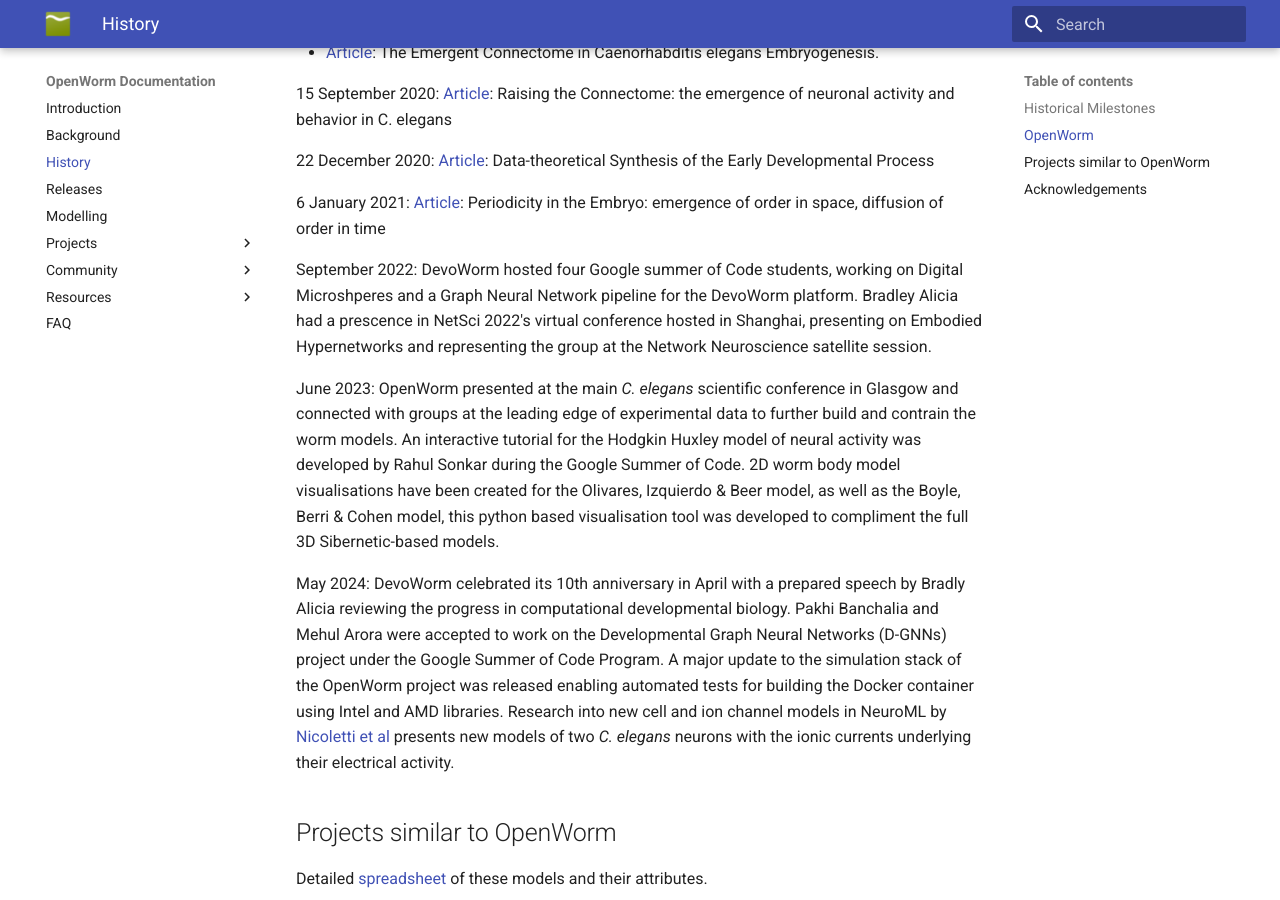
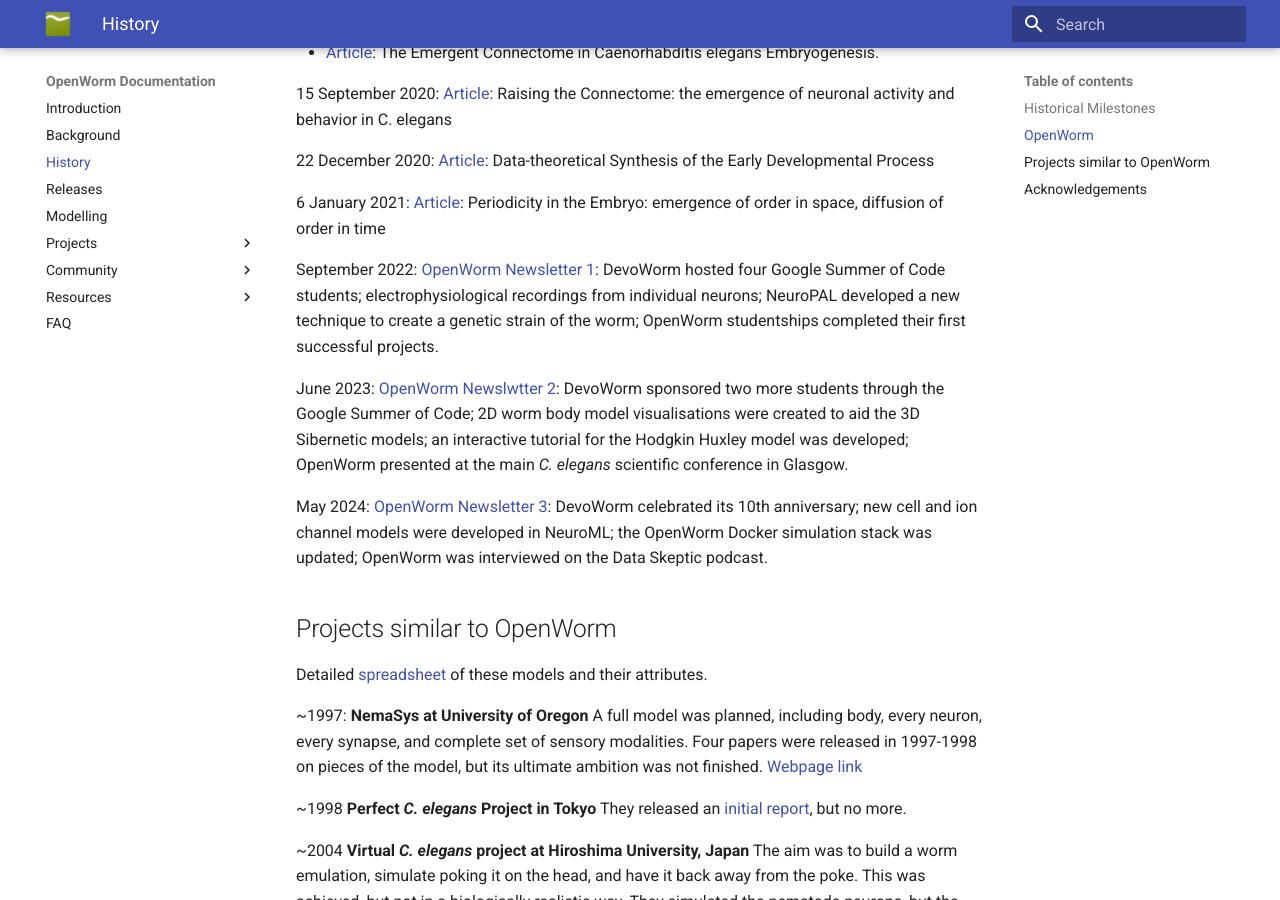
Before and after one commit to openworm/openworm_docs, an MkDocs documentation site: the page built from docs/fullhistory.md, in a window 1280 px wide and 900 px high, scrolled down 3571 px. Built offline with MkDocs 1.6.1 and Material for MkDocs 9.7.7, drawn with Linux system fonts in a browser that asks for light colours; comment, search, counter and statistics services are not loaded.

Commit message:
History: condensing recent history

```diff
--- a/docs/fullhistory.md
+++ b/docs/fullhistory.md
@@ -113,11 +113,11 @@
 
 6 January 2021: [Article](https://www.sciencedirect.com/science/article/abs/pii/S0303264721000629): Periodicity in the Embryo: emergence of order in space, diffusion of order in time
 
-September 2022: DevoWorm hosted four Google summer of Code students, working on Digital Microshperes and a Graph Neural Network pipeline for the DevoWorm platform. Bradley Alicia had a prescence in NetSci 2022's virtual conference hosted in Shanghai, presenting on Embodied Hypernetworks and representing the group at the Network Neuroscience satellite session.
+September 2022: [OpenWorm Newsletter 1](https://openworm.org/news.html#September2022): DevoWorm hosted four Google Summer of Code students; electrophysiological recordings from individual neurons; NeuroPAL developed a new technique to create a genetic strain of the worm; OpenWorm studentships completed their first successful projects.
 
-June 2023: OpenWorm presented at the main _C. elegans_ scientific conference in Glasgow and connected with groups at the leading edge of experimental data to further build and contrain the worm models. An interactive tutorial for the Hodgkin Huxley model of neural activity was developed by Rahul Sonkar during the Google Summer of Code. 2D worm body model visualisations have been created for the Olivares, Izquierdo & Beer model, as well as the Boyle, Berri & Cohen model, this python based visualisation tool was developed to compliment the full 3D Sibernetic-based models.
+June 2023: [OpenWorm Newslwtter 2](https://openworm.org/news.html#June2023): DevoWorm sponsored two more students through the Google Summer of Code; 2D worm body model visualisations were created to aid the 3D Sibernetic models; an interactive tutorial for the Hodgkin Huxley model was developed; OpenWorm presented at the main _C. elegans_ scientific conference in Glasgow.
 
-May 2024: DevoWorm celebrated its 10th anniversary in April with a prepared speech by Bradly Alicia reviewing the progress in computational developmental biology. Pakhi Banchalia and Mehul Arora were accepted to work on the Developmental Graph Neural Networks (D-GNNs) project under the Google Summer of Code Program. A major update to the simulation stack of the OpenWorm project was released enabling automated tests for building the Docker container using Intel and AMD libraries. Research into new cell and ion channel models in NeuroML by [Nicoletti et al](https://journals.plos.org/plosone/article?id=10.1371/journal.pone.0218738) presents new models of two _C. elegans_ neurons with the ionic currents underlying their electrical activity.
+May 2024: [OpenWorm Newsletter 3](https://openworm.org/news.html#May2024): DevoWorm celebrated its 10th anniversary; new cell and ion channel models were developed in NeuroML; the OpenWorm Docker simulation stack was updated; OpenWorm was interviewed on the Data Skeptic podcast.
 
 Projects similar to OpenWorm
 ----------------------------
```
